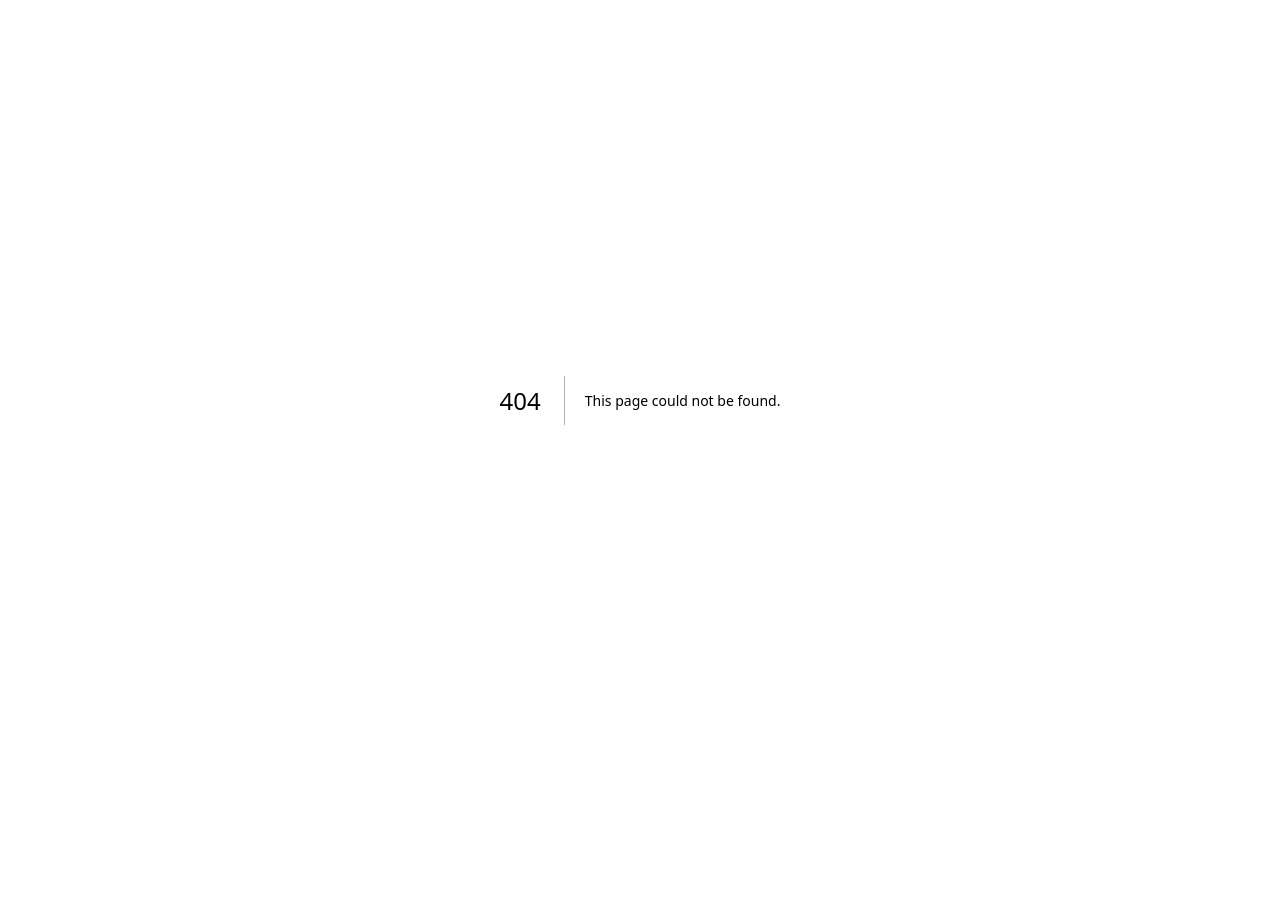
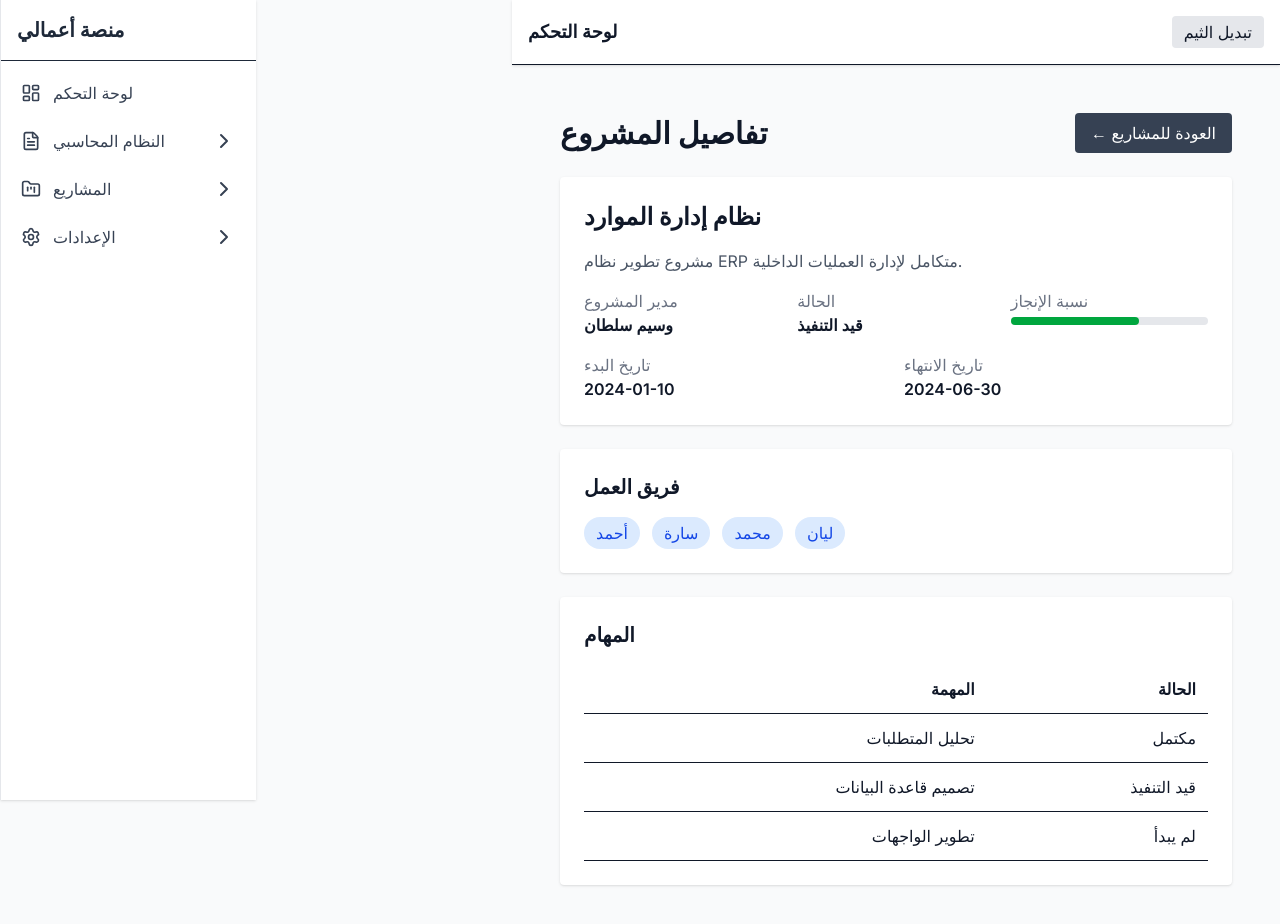
Before and after one commit to nawaqel2025-crypto/a3maly-platform, a Next.js app: page /dashboard/projects/1 in a window 1280 px wide. Before the commit this address had no page. Shown: the top 924 px of the page. Before the commit the page ends 800 px from the top, so only its background shows below. Built offline with nearby package versions, Linux system fonts and the light colour scheme.

Commit message:
add projects page structure

```diff
--- /dev/null
+++ b/app/dashboard/projects/[id]/page.tsx
@@ -0,0 +1,120 @@
+"use client";
+
+import { useParams } from "next/navigation";
+
+export default function ProjectDetailsPage() {
+  const { id } = useParams();
+
+  // بيانات تجريبية – سيتم استبدالها لاحقاً ببيانات Supabase
+  const project = {
+    id,
+    name: "نظام إدارة الموارد",
+    description: "مشروع تطوير نظام ERP متكامل لإدارة العمليات الداخلية.",
+    manager: "وسيم سلطان",
+    status: "قيد التنفيذ",
+    progress: 65,
+    startDate: "2024-01-10",
+    endDate: "2024-06-30",
+    team: ["أحمد", "سارة", "محمد", "ليان"],
+    tasks: [
+      { title: "تحليل المتطلبات", status: "مكتمل" },
+      { title: "تصميم قاعدة البيانات", status: "قيد التنفيذ" },
+      { title: "تطوير الواجهات", status: "لم يبدأ" },
+    ],
+  };
+
+  return (
+    <div className="p-6 space-y-6">
+      {/* العنوان */}
+      <div className="flex items-center justify-between">
+        <h1 className="text-3xl font-bold">تفاصيل المشروع</h1>
+
+        <a
+          href="/dashboard/projects"
+          className="px-4 py-2 bg-gray-700 text-white rounded hover:bg-gray-800 transition"
+        >
+          ← العودة للمشاريع
+        </a>
+      </div>
+
+      {/* بطاقة معلومات المشروع */}
+      <div className="bg-white p-6 rounded shadow space-y-4">
+        <h2 className="text-2xl font-bold">{project.name}</h2>
+        <p className="text-gray-600">{project.description}</p>
+
+        <div className="grid grid-cols-1 md:grid-cols-3 gap-4 mt-4">
+          <div>
+            <p className="text-gray-500">مدير المشروع</p>
+            <p className="font-semibold">{project.manager}</p>
+          </div>
+
+          <div>
+            <p className="text-gray-500">الحالة</p>
+            <p className="font-semibold">{project.status}</p>
+          </div>
+
+          <div>
+            <p className="text-gray-500">نسبة الإنجاز</p>
+            <div className="w-full bg-gray-200 rounded h-2 mt-1">
+              <div
+                className="bg-green-600 h-2 rounded"
+                style={{ width: `${project.progress}%` }}
+              ></div>
+            </div>
+          </div>
+        </div>
+
+        <div className="grid grid-cols-1 md:grid-cols-2 gap-4 mt-4">
+          <div>
+            <p className="text-gray-500">تاريخ البدء</p>
+            <p className="font-semibold">{project.startDate}</p>
+          </div>
+
+          <div>
+            <p className="text-gray-500">تاريخ الانتهاء</p>
+            <p className="font-semibold">{project.endDate}</p>
+          </div>
+        </div>
+      </div>
+
+      {/* فريق العمل */}
+      <div className="bg-white p-6 rounded shadow">
+        <h3 className="text-xl font-bold mb-4">فريق العمل</h3>
+
+        <div className="flex flex-wrap gap-3">
+          {project.team.map((member, index) => (
+            <span
+              key={index}
+              className="px-3 py-1 bg-blue-100 text-blue-700 rounded-full"
+            >
+              {member}
+            </span>
+          ))}
+        </div>
+      </div>
+
+      {/* المهام */}
+      <div className="bg-white p-6 rounded shadow">
+        <h3 className="text-xl font-bold mb-4">المهام</h3>
+
+        <table className="w-full text-right">
+          <thead>
+            <tr className="border-b">
+              <th className="p-3">المهمة</th>
+              <th className="p-3">الحالة</th>
+            </tr>
+          </thead>
+
+          <tbody>
+            {project.tasks.map((task, index) => (
+              <tr key={index} className="border-b hover:bg-gray-50">
+                <td className="p-3">{task.title}</td>
+                <td className="p-3">{task.status}</td>
+              </tr>
+            ))}
+          </tbody>
+        </table>
+      </div>
+    </div>
+  );
+}
```
